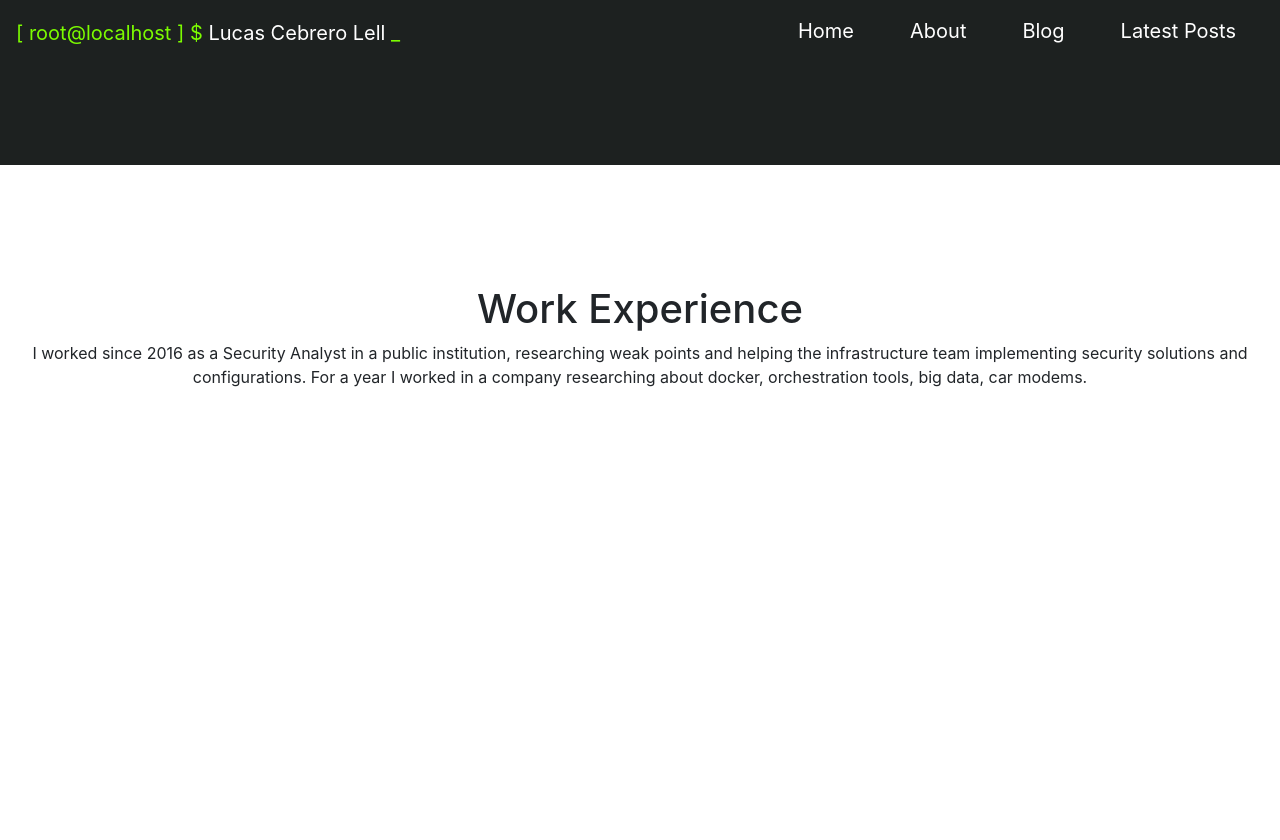
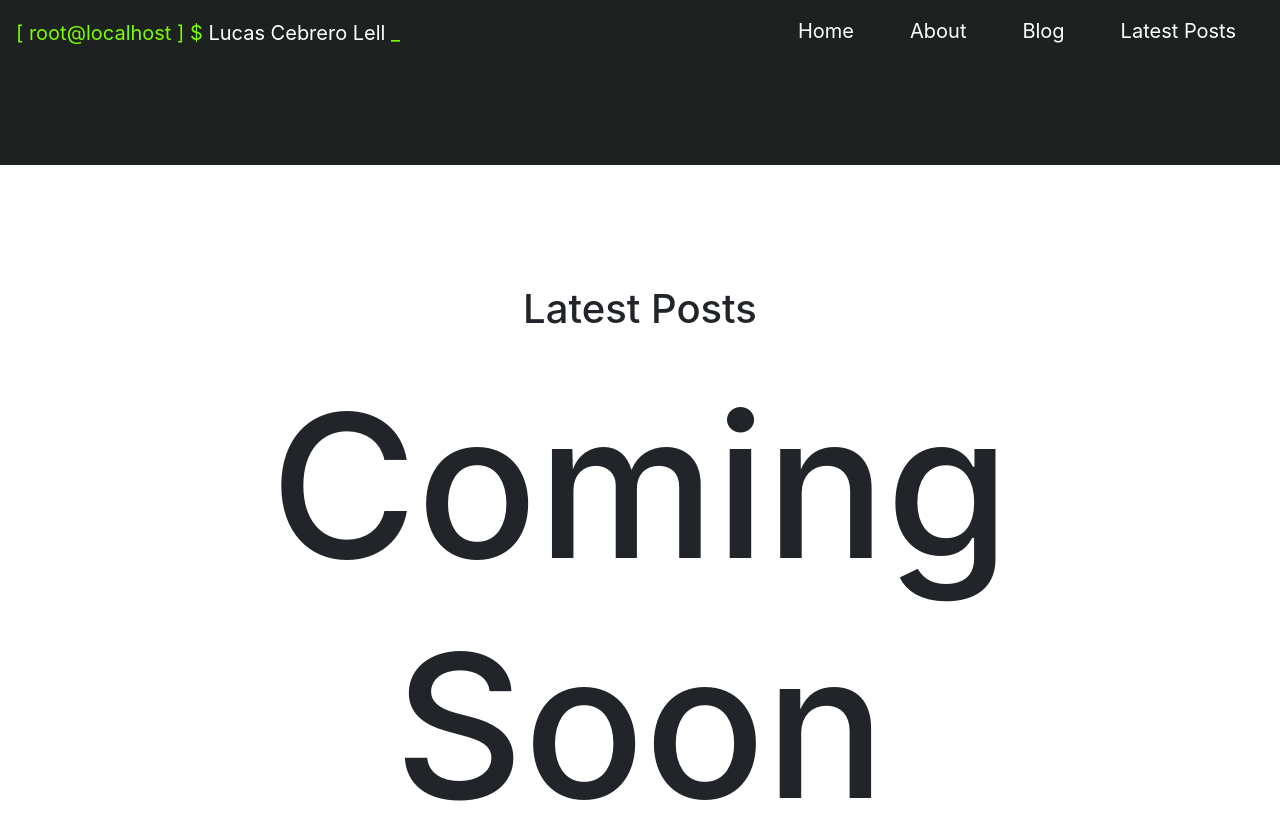
Before and after one commit to lucascebrero/lucascebrero.github.io, a Jekyll site: the page built from index.md, in a window 1280 px wide and 900 px high, scrolled down 1185 px. Shown: the top 840 px of the window. Built offline with Jekyll 4.4.1, drawn with Linux system fonts in a browser that asks for light colours; before the commit the page ends 1590 px from its top, so only the background shows below that.

Commit message:
Removed work experiences, now it's latest posts section

```diff
--- a/index.md
+++ b/index.md
@@ -25,10 +25,8 @@ title: Home
 		One of my driving forces have always been understanding how things work and I've always been sure that I wanted to be a Pentester, working as a security analyst, having a homelab as a hobby, as well as programming and scripting for my needs,  has been my path to complement my knoweledge going in the right direction.
 	</p>
 </section>
-<section id="work" class="work-experience container-fluid">
-	<h1 class="text-h1 text-center">Work Experience</h1>
-	<p class="work-text text-center">
-		I worked since 2016 as a Security Analyst in a public institution, researching weak points and helping the infrastructure team implementing security solutions and configurations.
-		For a year I worked in a company researching about docker, orchestration tools, big data, car modems.
-	</p>
+<section id="latest-posts" class="latest-posts container-fluid">
+	<h1 class="text-h1 text-center">Latest Posts</h1>
+	<br>
+	<h1 class="text-center" style="font-size: 200px;">Coming Soon</h1>
 </section>
```
